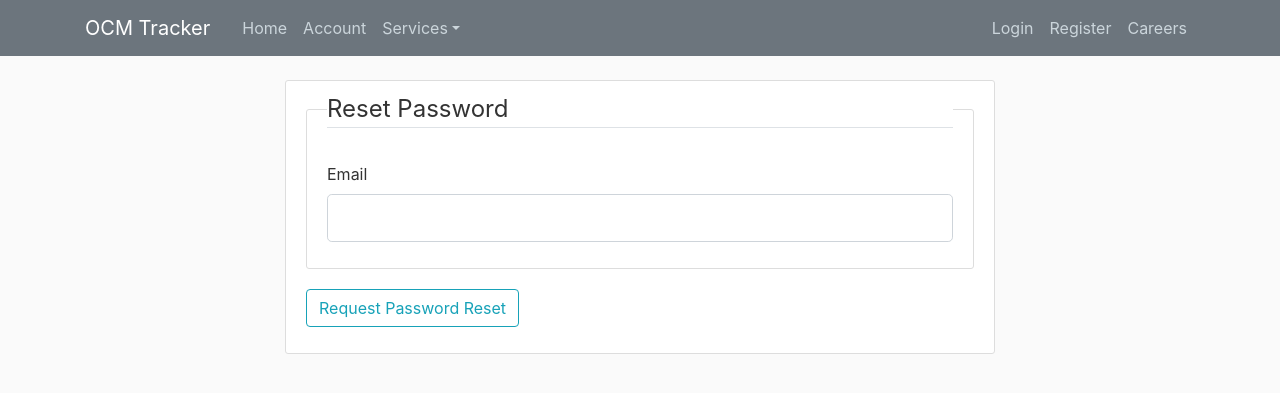
After one commit to ibaf001/conexus, a Flask app: page /reset_password in a window 1280 px wide. The commit adds this page. Shown: the top 393 px of the page. Run offline with Flask 2, Linux system fonts and the light colour scheme; some libraries are stand-ins or nearby versions.

Commit message:
Email and password reset

```diff
--- a/tracker/forms.py
+++ b/tracker/forms.py
@@ -44,7 +44,7 @@ class DukeForm(FlaskForm):
     county = StringField('County', validators=[DataRequired()])
     city = StringField('City', validators=[DataRequired()])
     notes = TextAreaField('Notes')
-    #assignee = SelectField(u'assignee', choices=['Ibo', 'Briella'])
+    # assignee = SelectField(u'assignee', choices=['Ibo', 'Briella'])
 
     submit = SubmitField('Add')
 
@@ -75,3 +75,19 @@ class CitizenForm(FlaskForm):
     sector = StringField('sector', validators=[DataRequired()])
     notes = TextAreaField('Notes')
     submit = SubmitField('Add')
+
+
+class RequestResetForm(FlaskForm):
+    email = StringField('Email', validators=[DataRequired(), Email()])
+    submit = SubmitField('Request Password Reset')
+
+    def validate_email(self, email):
+        user = User.query.filter_by(email=email.data).first()
+        if user is None:
+            raise ValidationError('There is no account with that email. You must register first')
+
+
+class ResetPasswordForm(FlaskForm):
+    password = PasswordField('Password', validators=[DataRequired()])
+    confirm_password = PasswordField('Confirm Password', validators=[DataRequired(), EqualTo('password')])
+    submit = SubmitField('Reset Password')
--- a/tracker/routes.py
+++ b/tracker/routes.py
@@ -4,10 +4,11 @@ from flask import render_template, url_for, flash, redirect, request, Markup
 from flask_login import login_user, current_user, logout_user, login_required
 from werkzeug.utils import secure_filename
 from datetime import datetime
-from tracker import app, db, bcrypt
+from tracker import app, db, bcrypt, mail
 from tracker.forms import *
 from tracker.models import User
 from tracker.utils import *
+from flask_mail import Message
 
 
 @app.route("/")
@@ -168,3 +169,47 @@ def services():
 @app.route('/careers')
 def careers():
     return render_template('careers.html')
+
+
+def send_reset_email(user):
+    token = user.get_reset_token()
+    msg = Message('Password reset request', sender='noreply@ocmgroup.com',
+                  recipients=[user.email])
+
+    msg.body = f'''To reset your password visit the following link:
+    {url_for('reset_token',token=token, _external=True)}
+    If you did not make this request then simply ignore this email.
+    '''
+
+    mail.send(msg)
+
+
+@app.route("/reset_password", methods=['GET', 'POST'])
+def reset_request():
+    if current_user.is_authenticated:
+        return redirect(url_for('home'))
+    form = RequestResetForm()
+    if form.validate_on_submit():
+        user = User.query.filter_by(email=form.email.data).first()
+        send_reset_email(user)
+        flash('An email has been sent with instruction to reset your password', 'info')
+        return redirect(url_for('login'))
+    return render_template('reset_request.html', title='Reset Password', form=form)
+
+
+@app.route("/reset_password/<token>", methods=['GET', 'POST'])
+def reset_token(token):
+    if current_user.is_authenticated:
+        return redirect(url_for('home'))
+    user = User.verify_reset_token(token)
+    if user is None:
+        flash('Invalid or Expired token', 'warning')
+        return redirect(url_for('reset_request'))
+    form = ResetPasswordForm()
+    if form.validate_on_submit():
+        hashed_password = bcrypt.generate_password_hash(form.password.data).decode('utf-8')
+        user.password = hashed_password
+        db.session.commit()
+        flash('Your password has been updated you are now able to login', 'success')
+        return redirect(url_for('login'))
+    return render_template('reset_token.html', title='Reset Password', form=form)
--- a/tracker/templates/login.html
+++ b/tracker/templates/login.html
@@ -50,7 +50,7 @@
                     {{ form.submit(class="btn btn-outline-info") }}
             </div>
             <small class="text-muted ml-2">
-                <a href="#">Forgot password?</a>
+                <a href="{{ url_for('reset_request') }}">Forgot password?</a>
             </small>
         </form>
     </div>
--- /dev/null
+++ b/tracker/templates/reset_request.html
@@ -0,0 +1,43 @@
+{% extends "base.html" %}
+{% block content %}
+
+<div class="container">
+    <div class="row">
+        <div class="col-2"></div>
+
+        <div class="col-8">
+            <div class="content-section">
+                <form method="POST" action="">
+                    {{ form.hidden_tag() }}
+                    <fieldset class="content-section">
+                        <legend class="border-bottom mb-4">Reset Password</legend>
+
+                        <div class="form-group">
+                            {{ form.email.label(class="form-control-label") }}
+
+                            {% if form.email.errors %}
+                            {{ form.email(class="form-control form-control-lg is-invalid") }}
+                            <div class="invalid-feedback">
+                                {% for error in form.email.errors %}
+                                <span>{{ error }}</span>
+                                {% endfor %}
+                            </div>
+                            {% else %}
+                            {{ form.email(class="form-control form-control-lg") }}
+                            {% endif %}
+                        </div>
+
+
+                    </fieldset>
+                    <div class="form-group">
+                        {{ form.submit(class="btn btn-outline-info") }}
+                    </div>
+                </form>
+            </div>
+
+
+        </div>
+        <div class="col-2"></div>
+    </div>
+</div>
+{% endblock content %}
```
Also changed, not shown: tracker/__init__.py (+9 -0 lines), tracker/models.py (+10 -5 lines), tracker/templates/reset_token.html (added, +58 -0 lines).
